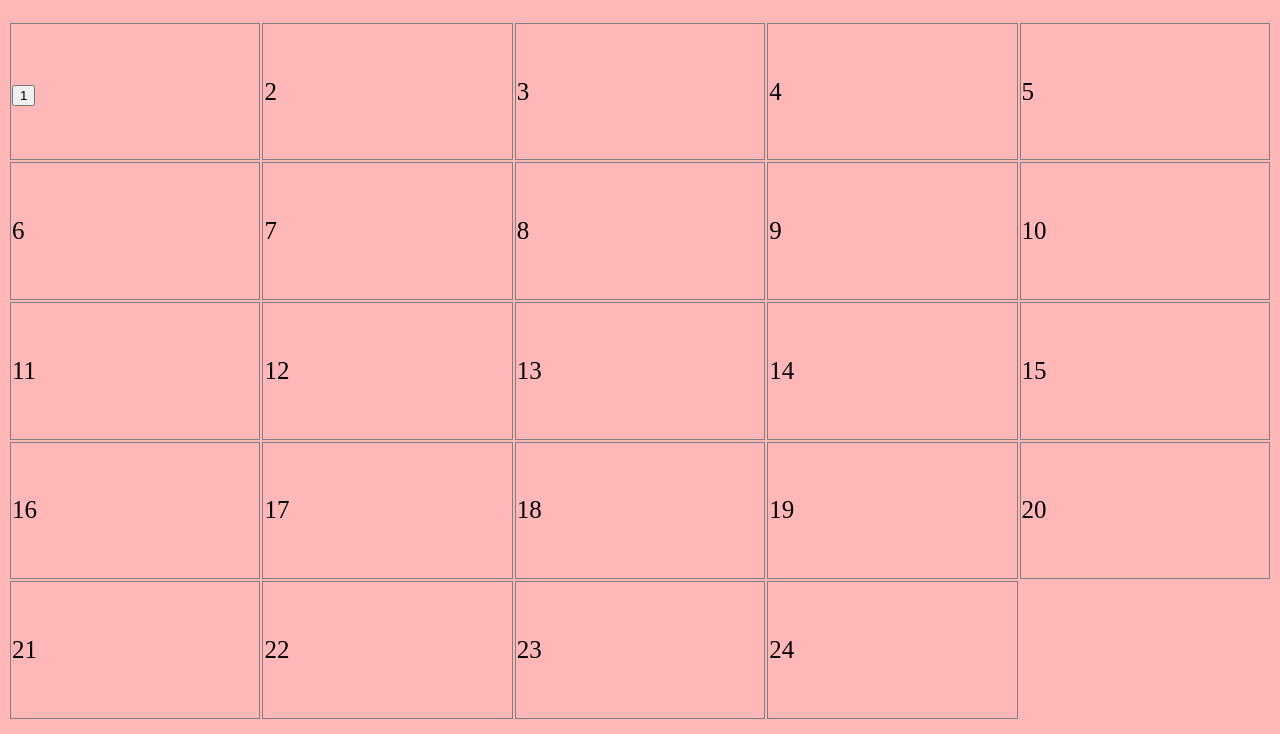
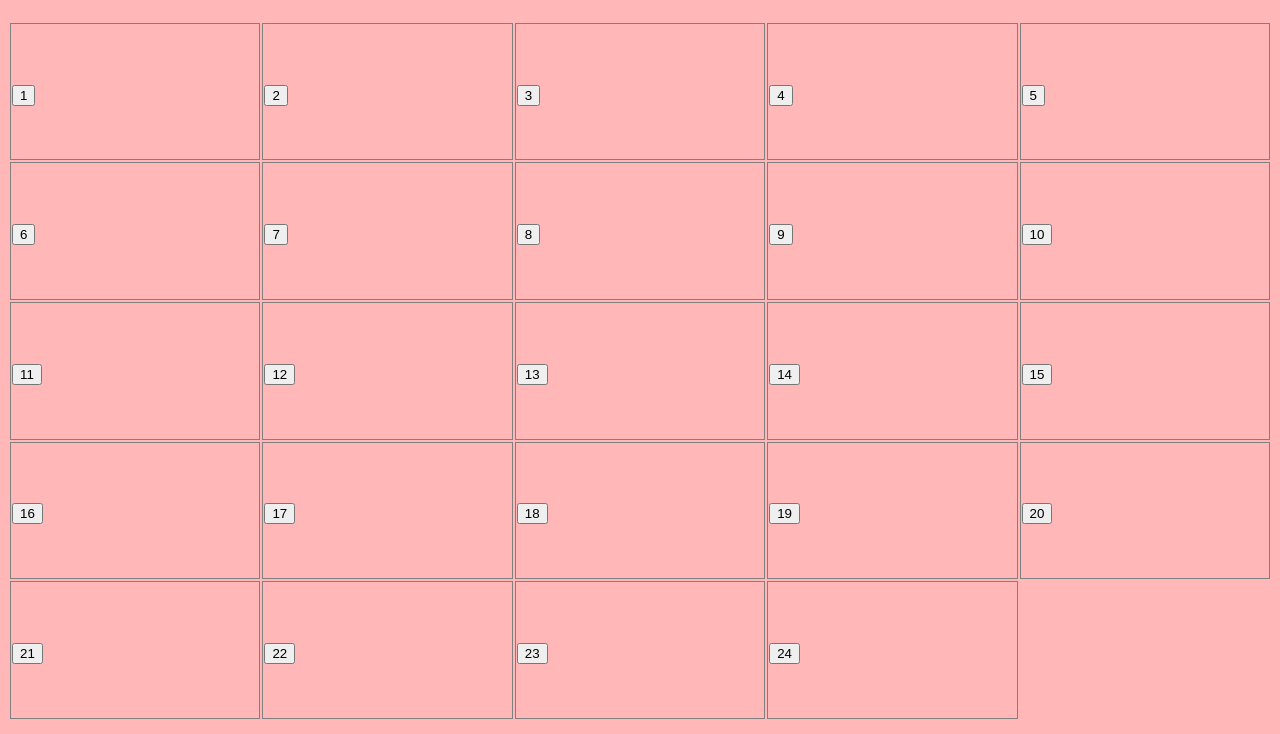
Before and after one commit to milkogamer/06KALENDARZ, a plain HTML site: page index.html in a window 1280 px wide. Shown: the part 66-800 px from the top of the page. Drawn offline with Linux system fonts and the light colour scheme.

Commit message:
Update index.html

```diff
--- a/index.html
+++ b/index.html
@@ -18,41 +18,87 @@
 
             <tr>
 		<td>
-            <button type="button"> 1</button>
+           <a href="https://www.youtube.com/watch?v=xm6YUBXfJFs" target="blank"> <button type="button"> 1</button></a>
         </td>
-                <td>2</td>
-                <td>3</td>
-                <td>4</td>
-                <td>5</td>
+                <td>
+                    <a href="https://www.youtube.com/watch?v=vzsnapWUzOc" target="blank"> <button type="button"> 2</button></a>
+                </td>
+                <td>
+                    <a href="https://www.youtube.com/watch?v=Rnil5LyK_B0" target="blank"> <button type="button"> 3</button></a>
+                </td>
+                <td>
+                    <a href="https://www.youtube.com/watch?v=zA96AZVwvrk" target="blank">  <button type="button"> 4</button></a>
+                </td>
+                <td>
+                    <a href="https://www.youtube.com/watch?v=Z0ajuTaHBtM" target="blank"> <button type="button"> 5</button></a>
+                </td>
 
             </tr>
             <tr>
-		<td>6</td>
-                <td>7</td>
-                <td>8</td>
-                <td>9</td>
-                <td>10</td>
+		<td>
+            <a href="https://www.youtube.com/watch?v=_qu4ZBCU6Fc" target="blank"> <button type="button"> 6</button></a>
+        </td>
+                <td>
+                    <a href="https://www.youtube.com/watch?v=hZ9q3PtiYu8" target="blank"> <button type="button"> 7</button></a>
+                </td>
+                <td>
+                    <a href="https://www.youtube.com/watch?v=C0C3NK55tI8" target="blank"> <button type="button"> 8</button></a>
+                </td>
+                <td>
+                    <a href="https://www.youtube.com/watch?v=9tNpUjv3JBo" target="blank"> <button type="button"> 9</button></a>
+                </td>
+                <td>
+                    <a href="https://www.youtube.com/watch?v=W85F-UmnbF4" target="blank"><button type="button"> 10</button></a>
+                </td>
 
             </tr>
 	<tr>
-		<td>11</td>
-                <td>12</td>
-                <td>13</td>
-                <td>14</td>
-                <td>15</td>
+		<td>
+            <a href="https://www.youtube.com/shorts/Obgnr9pc820" target="blank"> <button type="button"> 11</button>
+        </td>
+                <td>
+                    <a href="https://www.youtube.com/watch?v=DZSS-FeSXhc" target="blank"><button type="button"> 12</button></a>
+                </td>
+                <td>
+                    <a href="https://www.youtube.com/watch?v=tcfitI7XMYo" target="blank"> <button type="button"> 13</button></a>
+                </td>
+                <td>
+                    <a href="https://www.youtube.com/watch?v=Jo6fKboqfMs" target="blank"><button type="button"> 14</button></a>
+                </td>
+                <td>
+                    <a href="https://youtube.com/watch?v=DN4s_-yN-Fo" target="blank"><button type="button"> 15</button></a>
+                </td>
 	</tr>
 	<tr>
-		<td>16</td>
-                <td>17</td>
-                <td>18</td>
-                <td>19</td>
-                <td>20</td>
+		<td>
+            <a href="https://www.youtube.com/watch?v=vqFpzVy7bSQ" target="blank"> <button type="button"> 16</button></a>
+        </td>
+                <td>
+                    <a href="https://www.youtube.com/watch?v=pClIOPkxMUM" target="blank"><button type="button"> 17</button></a>
+                </td>
+                <td>
+                    <a href="https://www.youtube.com/watch?v=TnKLEEtqaTk" target="blank"> <button type="button"> 18</button></a>
+                </td>
+                <td>
+                    <a href="https://www.youtube.com/watch?v=Dt9l_SVvyRc" target="blank"> <button type="button"> 19</button></a>
+                </td>
+                <td>
+                    <a href="https://www.youtube.com/watch?v=Bf6D-i8YpHg" target="blank"><button type="button"> 20</button></a>
+                </td>
 	</tr>
 	<tr>
-		<td>21</td>
-                <td>22</td>
-                <td>23</td>
-                <td>24</td>
+		<td>
+            <a href="https://www.youtube.com/watch?v=TbQm5doF_Uc" target="blank"><button type="button"> 21</button></a>
+        </td>
+                <td>
+                    <a href="https://www.youtube.com/watch?v=eSLe4HuKuK0" target="blank"><button type="button"> 22</button></a>
+                </td>
+                <td>
+                    <a href="https://www.youtube.com/watch?v=RGUZ9Z8UdAk" target="blank"> <button type="button"> 23</button></a>
+                </td>
+                <td>
+                    <a href="https://www.youtube.com/watch?v=E8gmARGvPlI" target="blank"><button type="button"> 24</button></a>
+                </td>
 	</tr>
 
     </table>
```
